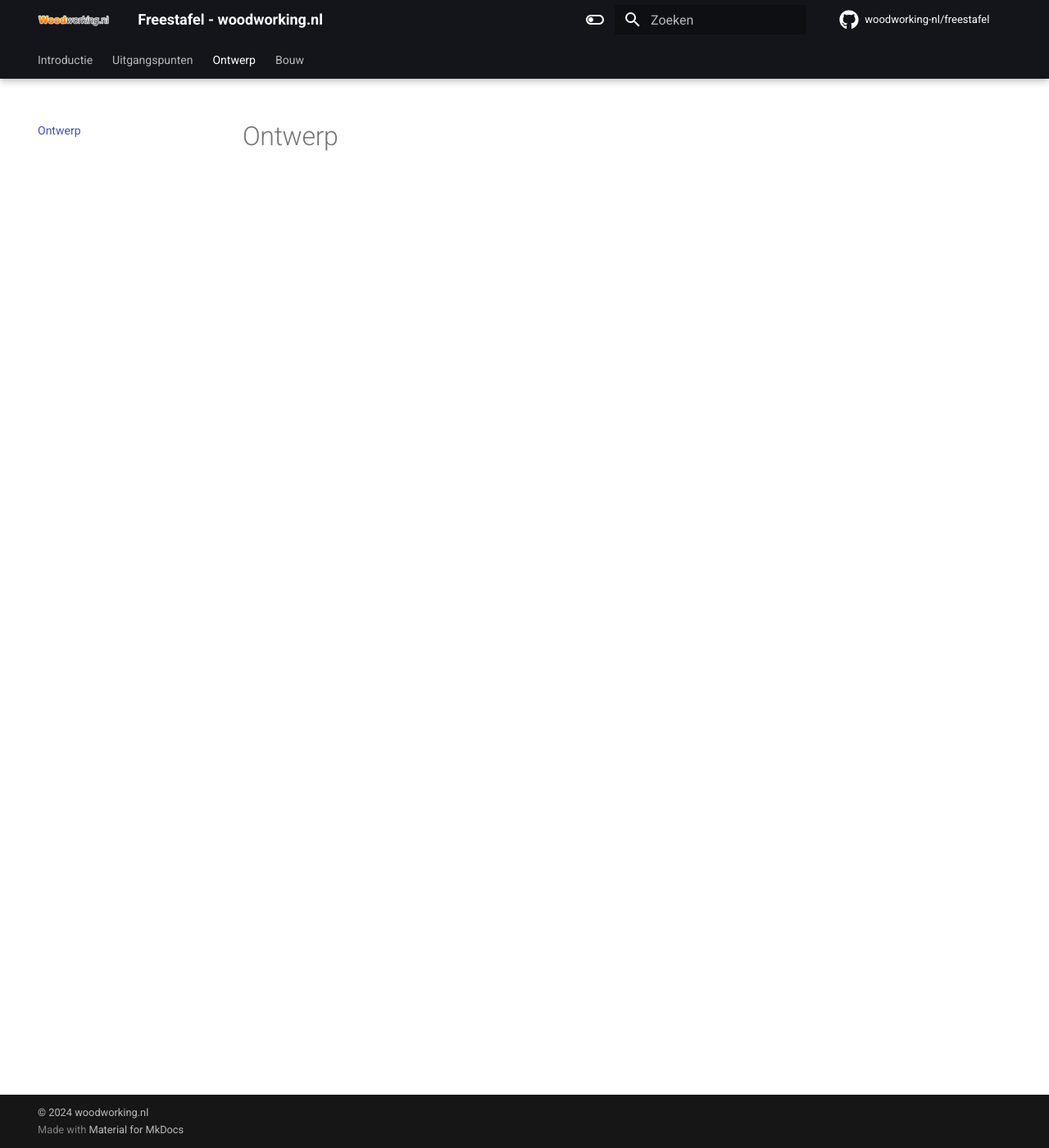
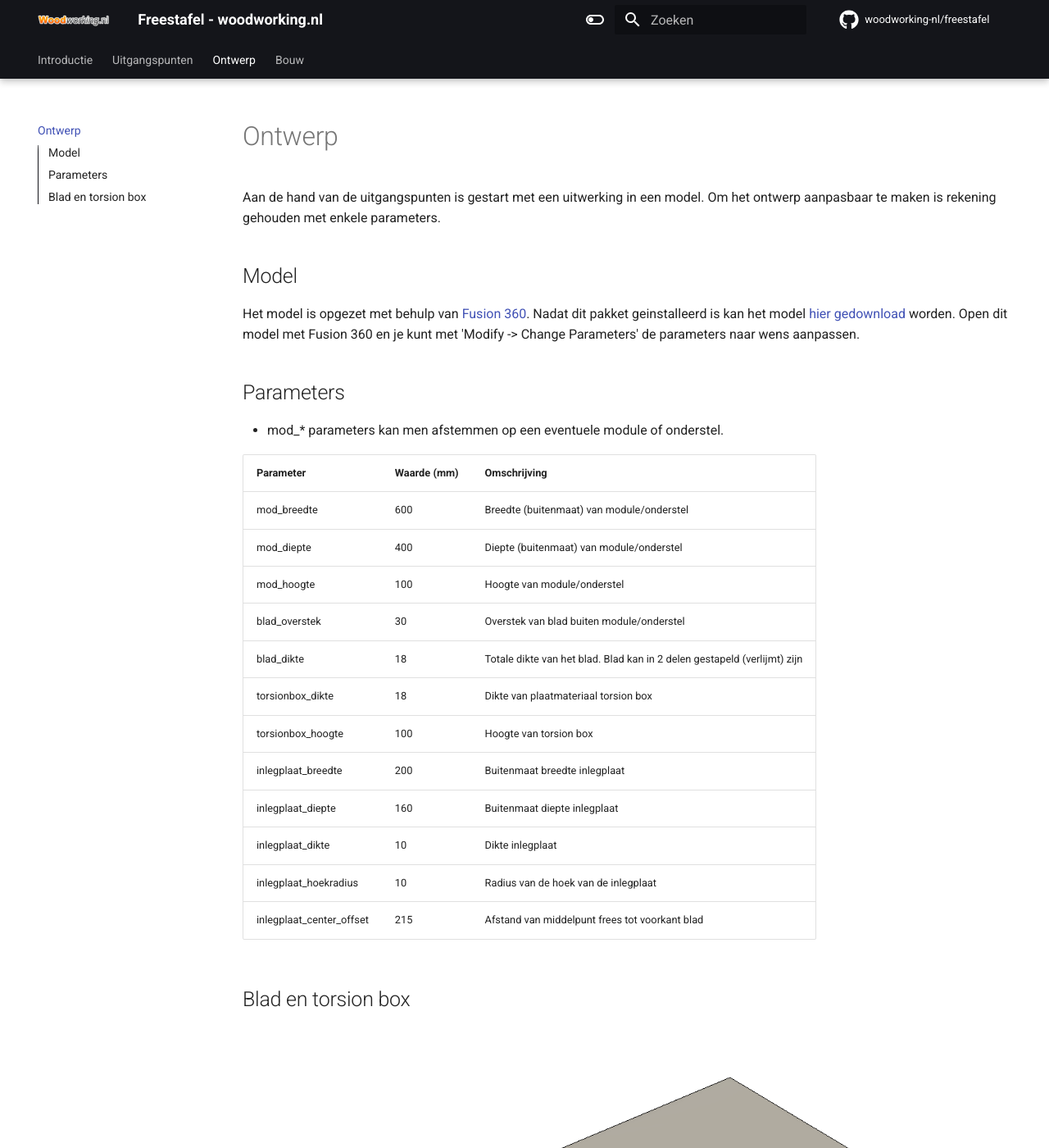
Before and after one commit to woodworking-nl/freestafel, an MkDocs documentation site: the page built from docs/ontwerp.md, in a window 1280 px wide and 1400 px high. Shown: the whole window at 82% size. Built offline with MkDocs 1.6.1 and Material for MkDocs 9.7.7, drawn with Linux system fonts in a browser that asks for light colours; comment, search, counter and statistics services are not loaded.

Commit message:
uitwerking model v1

```diff
--- a/docs/ontwerp.md
+++ b/docs/ontwerp.md
@@ -1 +1,40 @@
 # Ontwerp
+
+Aan de hand van de uitgangspunten is gestart met een uitwerking in een model. Om het ontwerp aanpasbaar te maken is rekening gehouden met enkele parameters.
+
+## Model
+
+Het model is opgezet met behulp van [Fusion 360](https://www.autodesk.com/products/fusion-360/personal){:target="_blank"}. Nadat dit pakket geinstalleerd is kan het model [hier gedownload](assets/fusion360/Freestafel%20-%20v1%20v6.f3d) worden. Open dit model met Fusion 360 en je kunt met 'Modify -> Change Parameters' de parameters naar wens aanpassen.
+
+## Parameters
+
+- mod_* parameters kan men afstemmen op een eventuele module of onderstel.
+
+| Parameter | Waarde (mm) | Omschrijving |
+| ----------| ----------- | -------------|
+| mod_breedte | 600 | Breedte (buitenmaat) van module/onderstel |
+| mod_diepte | 400 | Diepte (buitenmaat) van module/onderstel |
+| mod_hoogte | 100 | Hoogte van module/onderstel |
+| blad_overstek | 30 | Overstek van blad buiten module/onderstel |
+| blad_dikte | 18 | Totale dikte van het blad. Blad kan in 2 delen gestapeld (verlijmt) zijn |
+| torsionbox_dikte | 18 | Dikte van plaatmateriaal torsion box |
+| torsionbox_hoogte | 100 | Hoogte van torsion box |
+| inlegplaat_breedte | 200 | Buitenmaat breedte inlegplaat |
+| inlegplaat_diepte | 160 | Buitenmaat diepte inlegplaat |
+| inlegplaat_dikte | 10 | Dikte inlegplaat |
+| inlegplaat_hoekradius | 10 | Radius van de hoek van de inlegplaat |
+| inlegplaat_center_offset | 215 | Afstand van middelpunt frees tot voorkant blad  |
+
+## Blad en torsion box
+
+![Freestafel](assets/freestafel%20v1%20-%20v5a.png)
+
+![Freestafel](assets/achterkant.png)
+
+![torsionbox](assets/torsionbox.png)
+
+![torsionbox](assets/torsion1.png)
+
+![torsionbox](assets/module.png)
+
+![torsionbox](assets/onderzijde.png)
```
Also changed, not shown: docs/uitgangspunten.md (+26 -6 lines), docs/assets/achterkant.png (added), docs/assets/freestafel v1 - v5a.png (added), docs/assets/module.png (added), docs/assets/onderzijde.png (added), docs/assets/parameters.png (added), docs/assets/torsion1.png (added), docs/assets/torsionbox.png (added), 1 other file.
